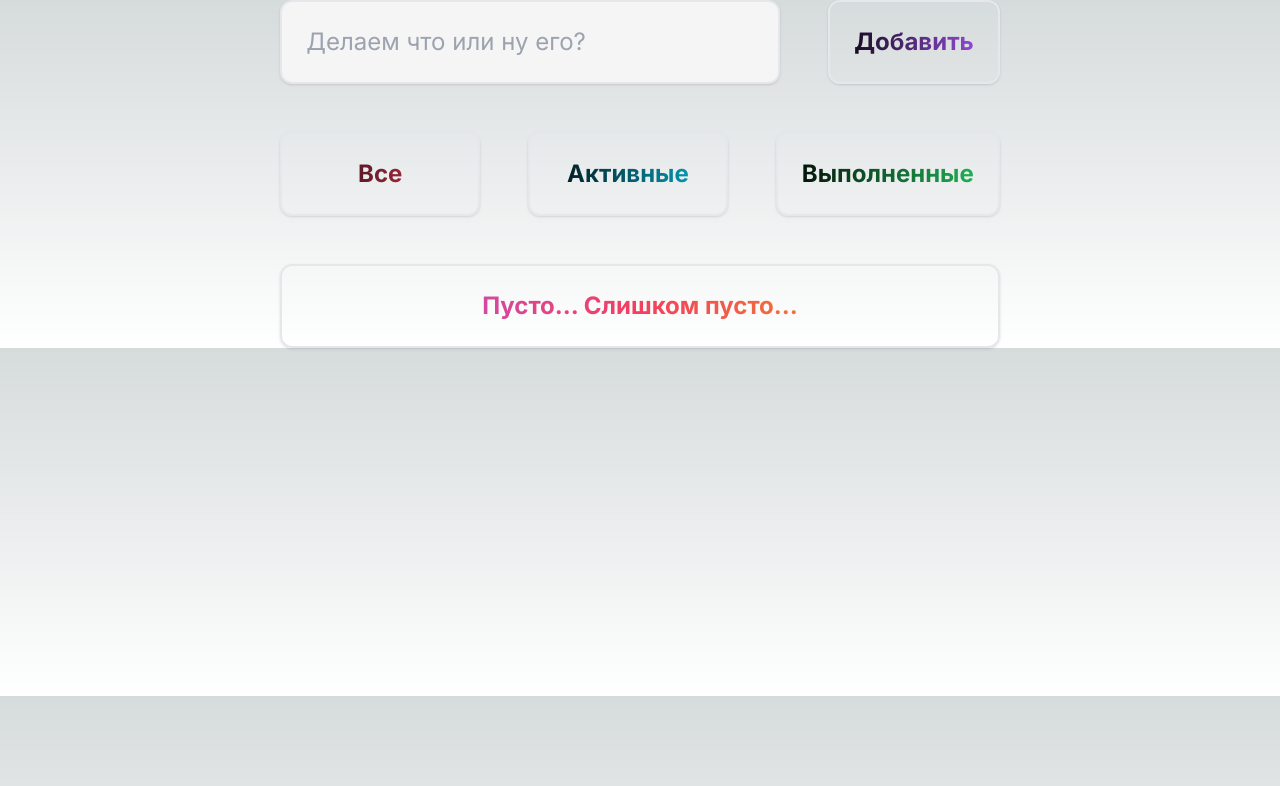
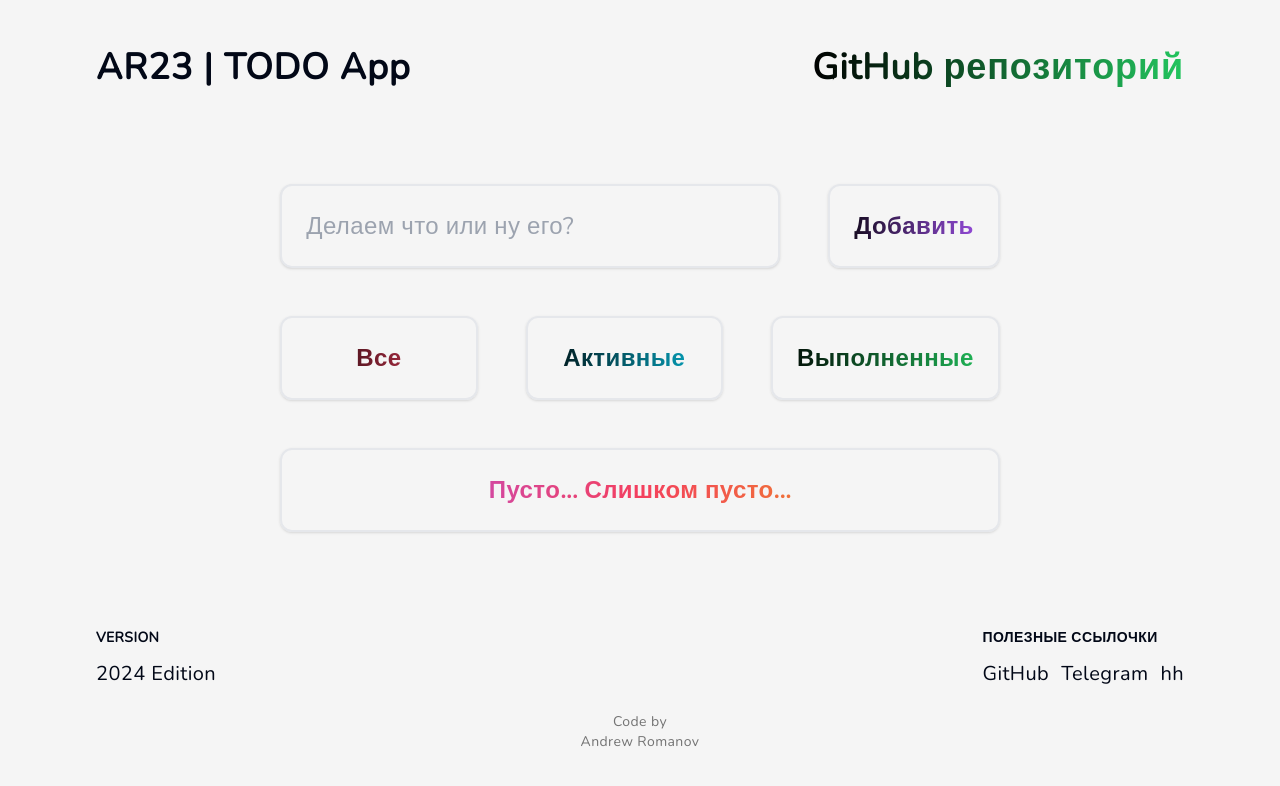
Before and after one commit to ARXXIII/todo-app, a Next.js app: page / in a window 1280 px wide. Shown: the top 786 px of the page. Built offline with nearby package versions, Linux system fonts and the light colour scheme.

Commit message:
Development

```diff
--- a/app/globals.css
+++ b/app/globals.css
@@ -2,32 +2,81 @@
 @tailwind components;
 @tailwind utilities;
 
-:root {
-  --foreground-rgb: 0, 0, 0;
-  --background-start-rgb: 214, 219, 220;
-  --background-end-rgb: 255, 255, 255;
+@layer base {
+	:root {
+		--background: 0 0% 100%;
+		--foreground: 222.2 84% 4.9%;
+
+		--card: 0 0% 100%;
+		--card-foreground: 222.2 84% 4.9%;
+
+		--popover: 0 0% 100%;
+		--popover-foreground: 222.2 84% 4.9%;
+
+		--primary: 222.2 47.4% 11.2%;
+		--primary-foreground: 210 40% 98%;
+
+		--secondary: 210 40% 96.1%;
+		--secondary-foreground: 222.2 47.4% 11.2%;
+
+		--muted: 210 40% 96.1%;
+		--muted-foreground: 215.4 16.3% 46.9%;
+
+		--accent: 210 40% 96.1%;
+		--accent-foreground: 222.2 47.4% 11.2%;
+
+		--destructive: 0 84.2% 60.2%;
+		--destructive-foreground: 210 40% 98%;
+
+		--border: 214.3 31.8% 91.4%;
+		--input: 214.3 31.8% 91.4%;
+		--ring: 222.2 84% 4.9%;
+
+		--radius: 0.5rem;
+	}
+
+	.dark {
+		--background: 222.2 84% 4.9%;
+		--foreground: 210 40% 98%;
+
+		--card: 222.2 84% 4.9%;
+		--card-foreground: 210 40% 98%;
+
+		--popover: 222.2 84% 4.9%;
+		--popover-foreground: 210 40% 98%;
+
+		--primary: 210 40% 98%;
+		--primary-foreground: 222.2 47.4% 11.2%;
+
+		--secondary: 217.2 32.6% 17.5%;
+		--secondary-foreground: 210 40% 98%;
+
+		--muted: 217.2 32.6% 17.5%;
+		--muted-foreground: 215 20.2% 65.1%;
+
+		--accent: 217.2 32.6% 17.5%;
+		--accent-foreground: 210 40% 98%;
+
+		--destructive: 0 62.8% 30.6%;
+		--destructive-foreground: 210 40% 98%;
+
+		--border: 217.2 32.6% 17.5%;
+		--input: 217.2 32.6% 17.5%;
+		--ring: 212.7 26.8% 83.9%;
+	}
 }
 
-@media (prefers-color-scheme: dark) {
-  :root {
-    --foreground-rgb: 255, 255, 255;
-    --background-start-rgb: 0, 0, 0;
-    --background-end-rgb: 0, 0, 0;
-  }
+@layer base {
+	* {
+		@apply border-border;
+	}
+	body {
+		@apply bg-background text-foreground;
+	}
 }
 
-body {
-  color: rgb(var(--foreground-rgb));
-  background: linear-gradient(
-      to bottom,
-      transparent,
-      rgb(var(--background-end-rgb))
-    )
-    rgb(var(--background-start-rgb));
+input,
+textarea,
+button {
+	outline: none;
 }
-
-@layer utilities {
-  .text-balance {
-    text-wrap: balance;
-  }
-}
--- a/app/layout.tsx
+++ b/app/layout.tsx
@@ -1,12 +1,17 @@
 import type { Metadata } from "next";
-import { Inter } from "next/font/google";
+import { Nunito } from "next/font/google";
 import "./globals.css";
+import { Header } from "@/components/header";
+import { Footer } from "@/components/footer";
 
-const inter = Inter({ subsets: ["latin"] });
+const nunito = Nunito({
+  subsets: ["latin"],
+  weight: "400"
+});
 
 export const metadata: Metadata = {
-  title: "Create Next App",
-  description: "Generated by create next app",
+  title: "TODO App",
+  description: "Тестовое задание Frontend junior в Mindbox",
 };
 
 export default function RootLayout({
@@ -15,8 +20,14 @@ export default function RootLayout({
   children: React.ReactNode;
 }>) {
   return (
-    <html lang="en">
-      <body className={inter.className}>{children}</body>
+    <html lang="ru">
+      <body className={`${nunito.className} flex flex-col justify-between p-3 lg:px-24 lg:py-12 min-h-screen bg-neutral-100`}>
+        <Header />
+        <main className="my-12 tracking-wide">
+          {children}
+        </main>
+        <Footer />
+      </body>
     </html>
   );
 }
--- /dev/null
+++ b/lib/utils.ts
@@ -0,0 +1,6 @@
+import { type ClassValue, clsx } from "clsx"
+import { twMerge } from "tailwind-merge"
+
+export function cn(...inputs: ClassValue[]) {
+  return twMerge(clsx(inputs))
+}
--- a/tailwind.config.ts
+++ b/tailwind.config.ts
@@ -1,20 +1,80 @@
-import type { Config } from "tailwindcss";
+import type { Config } from "tailwindcss"
 
-const config: Config = {
+const config = {
+  darkMode: ["class"],
   content: [
-    "./pages/**/*.{js,ts,jsx,tsx,mdx}",
-    "./components/**/*.{js,ts,jsx,tsx,mdx}",
-    "./app/**/*.{js,ts,jsx,tsx,mdx}",
-  ],
+    './pages/**/*.{ts,tsx}',
+    './components/**/*.{ts,tsx}',
+    './app/**/*.{ts,tsx}',
+    './src/**/*.{ts,tsx}',
+	],
+  prefix: "",
   theme: {
+    container: {
+      center: true,
+      padding: "2rem",
+      screens: {
+        "2xl": "1400px",
+      },
+    },
     extend: {
-      backgroundImage: {
-        "gradient-radial": "radial-gradient(var(--tw-gradient-stops))",
-        "gradient-conic":
-          "conic-gradient(from 180deg at 50% 50%, var(--tw-gradient-stops))",
+      colors: {
+        border: "hsl(var(--border))",
+        input: "hsl(var(--input))",
+        ring: "hsl(var(--ring))",
+        background: "hsl(var(--background))",
+        foreground: "hsl(var(--foreground))",
+        primary: {
+          DEFAULT: "hsl(var(--primary))",
+          foreground: "hsl(var(--primary-foreground))",
+        },
+        secondary: {
+          DEFAULT: "hsl(var(--secondary))",
+          foreground: "hsl(var(--secondary-foreground))",
+        },
+        destructive: {
+          DEFAULT: "hsl(var(--destructive))",
+          foreground: "hsl(var(--destructive-foreground))",
+        },
+        muted: {
+          DEFAULT: "hsl(var(--muted))",
+          foreground: "hsl(var(--muted-foreground))",
+        },
+        accent: {
+          DEFAULT: "hsl(var(--accent))",
+          foreground: "hsl(var(--accent-foreground))",
+        },
+        popover: {
+          DEFAULT: "hsl(var(--popover))",
+          foreground: "hsl(var(--popover-foreground))",
+        },
+        card: {
+          DEFAULT: "hsl(var(--card))",
+          foreground: "hsl(var(--card-foreground))",
+        },
+      },
+      borderRadius: {
+        lg: "var(--radius)",
+        md: "calc(var(--radius) - 2px)",
+        sm: "calc(var(--radius) - 4px)",
+      },
+      keyframes: {
+        "accordion-down": {
+          from: { height: "0" },
+          to: { height: "var(--radix-accordion-content-height)" },
+        },
+        "accordion-up": {
+          from: { height: "var(--radix-accordion-content-height)" },
+          to: { height: "0" },
+        },
+      },
+      animation: {
+        "accordion-down": "accordion-down 0.2s ease-out",
+        "accordion-up": "accordion-up 0.2s ease-out",
       },
     },
   },
-  plugins: [],
-};
-export default config;
+  plugins: [require("tailwindcss-animate")],
+} satisfies Config
+
+export default config
```
Also changed, not shown: package.json (+12 -4 lines), components.json (added), 1 other file (tests, documents, lock files or other folders).
